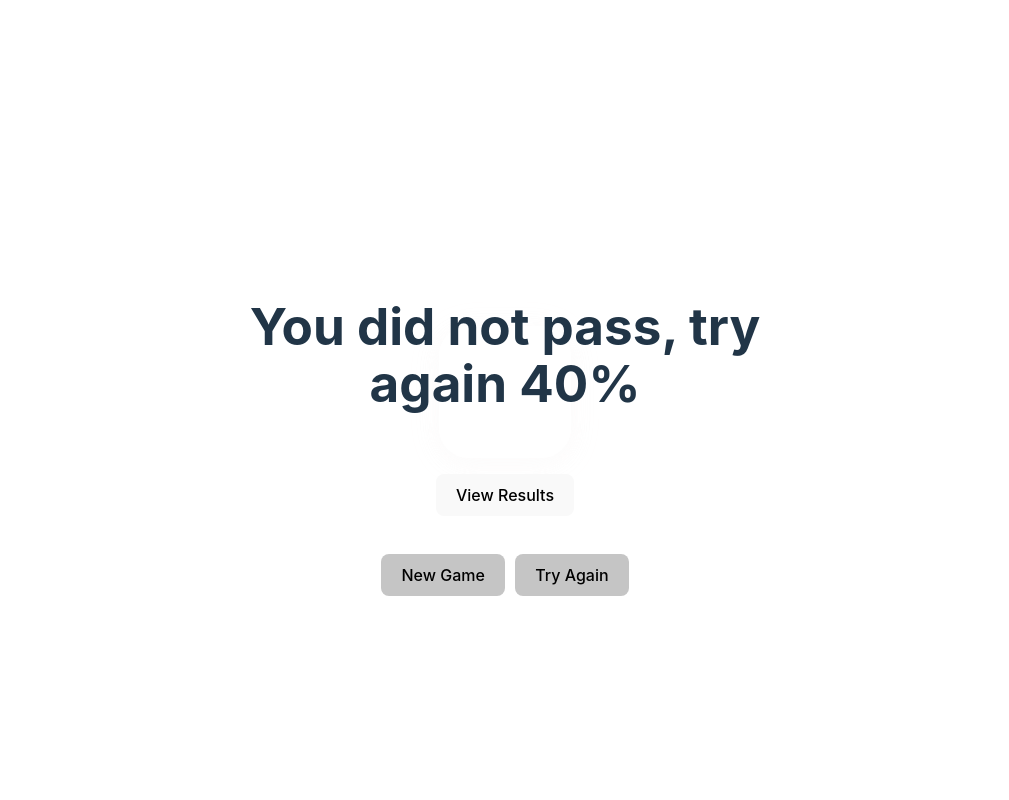
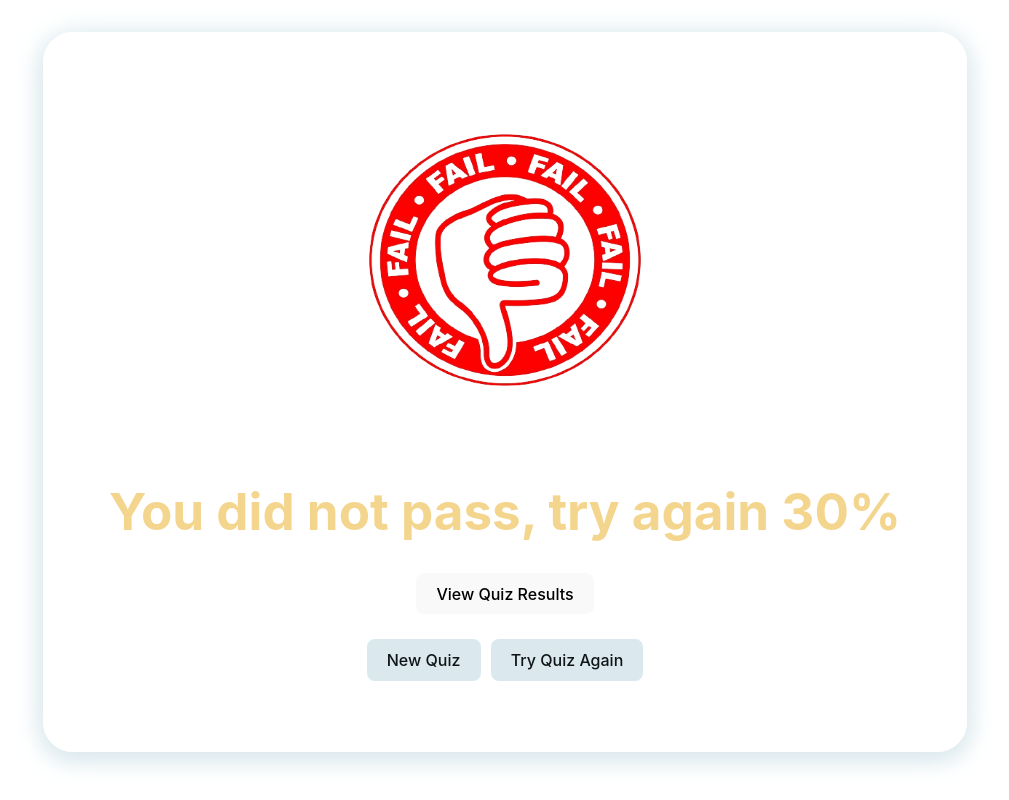
Before and after one commit to leif2/trivia, a React (Vite) app: page / in a window 1280 px wide. Shown: the whole page, without its empty margins (135-1144 px from the left). Built offline with nearby package versions, Linux system fonts and the light colour scheme; no server answers.

Commit message:
added a pass/fail image and results modal

```diff
--- a/src/components/Results/Results.module.scss
+++ b/src/components/Results/Results.module.scss
@@ -1,47 +1,86 @@
-//@import 'pages/Main/_sass_utils';
+@import "src/sass_utils";
 
 .mainContainer{
     display: flex;
     flex-direction: column;
     line-height: 250px;
-    text-align:center;
+    text-align: center;
     padding: 4rem;
+    margin-top: 0px;
     margin-bottom: 1rem;
     border-radius: 30px;
     border: 2px solid white;
-    box-shadow: 0 4px 32px 0 rgba(253, 252, 252, 0.9), 0 6px 20px 0 rgba(253, 252, 252, 0.863);
+    box-shadow: 0 4px 32px 0 $light, 0 6px 20px 0 #dde9ed;
 
     .h1 {
+        display: flex;
+        flex-direction: row;
+        justify-content: center;
+        color: $primary;
+
+    }
+
+    .imageContainer{
+        display: flex;
+        flex-direction: row;
+        justify-content: center;
+
+        .image{
+            height: 350px;
+            width: 350px;
+        }
+    }
+
+    .newGameButtonContainer{
+        display: flex;
+        flex-direction: row;
+        justify-content: center;
+        margin-top: 20px;
+        .button{
+            background-color: $light;
+            color: $dark;
+            cursor: pointer;
+            margin: 5px;
+        }
+
+    }
+    .resultsButtonContainer{
+        display: flex;
+        flex-direction: row;
+        justify-content: center;
+    }
+
+    .modal, .overlay{
+        width: 100vw;
+        height: 100vh;
+        top: 0;
+        left: 0;
+        right: 0;
+        bottom: 0;
+        position:absolute;
+    }
+    .overlay{
+        background: rgba(49, 49, 49, 0.8);
+
+    }
+    .modalContent{
         position: absolute;
         top: 40%;
         left: 50%;
         transform: translate(-50%, -50%);
+        line-height: 1.4;
+        color: black;
+        background: white;
+        padding: 14px 28px;
+        border-radius: 3px;
+        max-width: 600px;
+        min-width: 300px;
     }
 
-
-    .newGameButtonContainer{
-
-        width: 100%;
-        height: 60px;
+    .closeModalButton{
         position: absolute;
-        top: 60%;
-        left: 50%;
-        transform: translate(-50%, -50%);
-        .button{
-            background-color: rgb(197, 197, 197);
-            color: black;
-            cursor: pointer;
-            margin: 5px;
-
-        }
-
-    }
-    .resultsButtonContainer{
-        width: 100%;
-        height: 60px;
-        position: absolute;
-        top: 50%;
-        left: 50%;
-        transform: translate(-50%, -50%);
+        top: 5px;
+        right: 5px;
+        padding: 5px 7px;
     }
 }
--- a/src/components/Results/index.tsx
+++ b/src/components/Results/index.tsx
@@ -1,5 +1,8 @@
-import React from "react";
-import css from "./Results.module.scss"
+import React, {useState} from "react";
+import css from "./Results.module.scss";
+
+
+
 
 type ResultsProps = {
     correct: number,
@@ -7,30 +10,61 @@ type ResultsProps = {
 };
 
 
-const Results = ({correct = 4, total = 10} :ResultsProps) => {
+const Results = ({correct = 3, total = 10} :ResultsProps) => {
 
+    const [modal, setModal] = useState(false);
+
+    const toggleModal = () => {
+        setModal(!modal);
+    }
+    let answers = ["Yes", "No", "No", "No", "Yes", "Yes", "Yes", "No", "No", "Yes"];
+    let answersList = [];
+
+    answers.forEach((answer, index) =>{
+        answersList.push(<p key={index}>Q{index+1}: {answer}</p>);
+    })
     let percentage = (correct/total * 100);
     let pass = "";
+    let pfImage = "failremovebg.png";
     if(percentage >= 70){
         pass = "Congrats, You Passed!";
+        pfImage = "passremovebg.png";
     }
     else{
         pass = "You did not pass, try again";
     }
 
+
+
     return (
         <div className={css.mainContainer}>
-            <h1 className={css.h1}>{pass} {percentage}%</h1>
-            <div className={css.newGameButtonContainer}>
-                <button className={css.button}> New Game </button>
-                <button className={css.button}> Try Again</button>
+          <div className={css.imageContainer}>
+            <img src={pfImage} className={css.image} />
+          </div>
+          <h1 className={css.h1}>{pass} {percentage}%</h1>
+
+          <div className={css.resultsButtonContainer}>
+            <button className={css.button} onClick={toggleModal}>View Quiz Results</button>
+          </div>
+          <div className={css.newGameButtonContainer}>
+            <button className={css.button}> New Quiz </button>
+            <button className={css.button}> Try Quiz Again</button>
+          </div>
+
+          {modal && (
+            <div className={css.modal}>
+              <div onClick={toggleModal} className={css.overlay}>
+                <div className={css.modalContent}>
+                    <h2>Trivia Results</h2>
+                    {answersList}
+                  <button className={css.closeModalButton} onClick={toggleModal}>Close</button>
+                </div>
+              </div>
             </div>
-            <div className={css.resultsButtonContainer}>
-                <button className={css.button}>View Results</button>
-            </div>
+          )}
+        </div>
+      );
 
-        </div>
-    )
 }
 
 export default Results;
```
Also changed, not shown: public/failremovebg.png (added), public/passremovebg.png (added).
